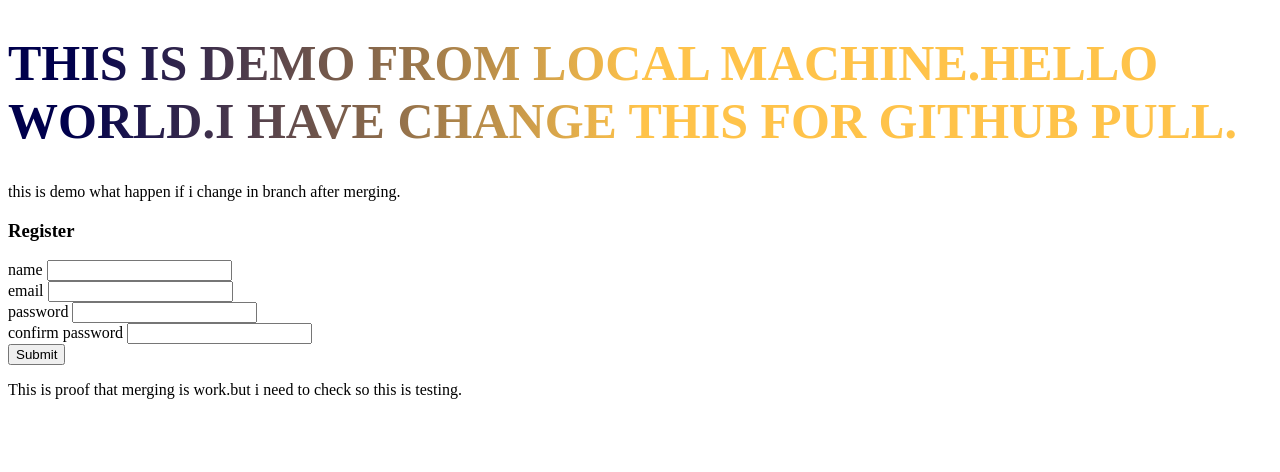
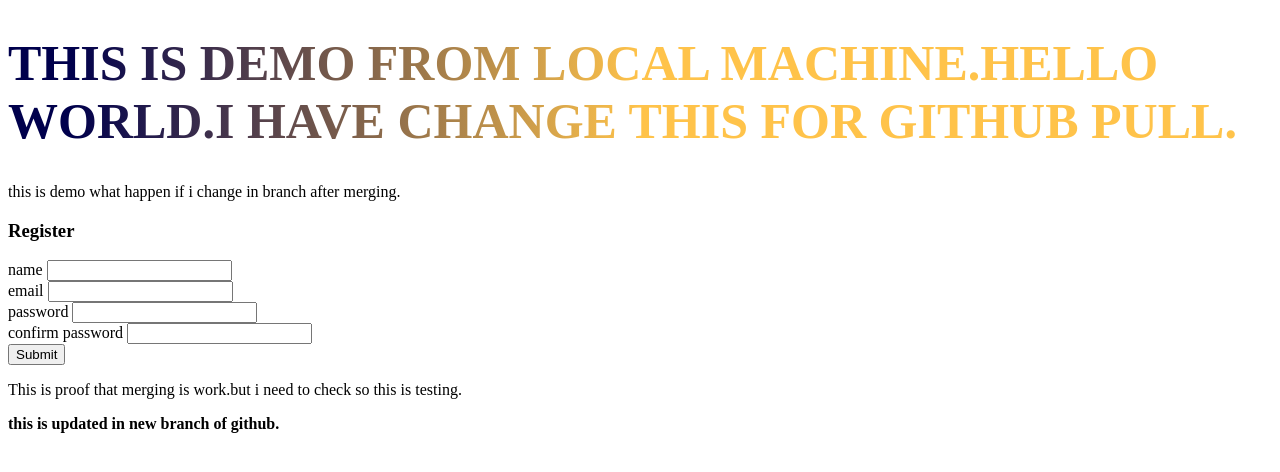
Before and after one commit to karan-suthar-05/hello-world, a plain HTML site: page index.html in a window 1280 px wide. Drawn offline with Linux system fonts and the light colour scheme.

Commit message:
Update index.html on branch fix-bug of github

```diff
--- a/index.html
+++ b/index.html
@@ -24,6 +24,6 @@
         <input type="submit">
     </form>
     <p>This is proof that merging is work.but i need to check so this is testing.</p>
+    <p><strong>this is updated in new branch of github.</strong></p>
 </body>
-
 </html>
```
